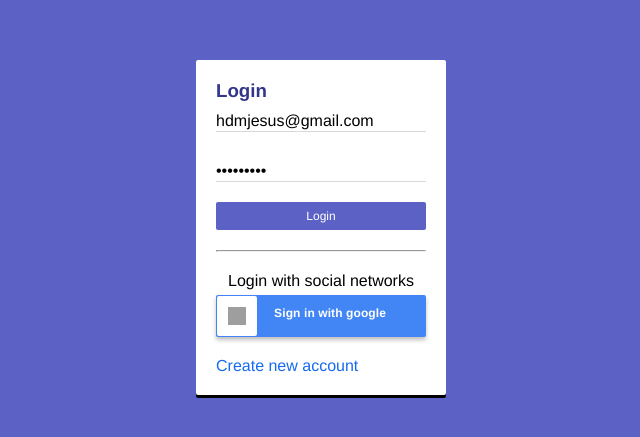
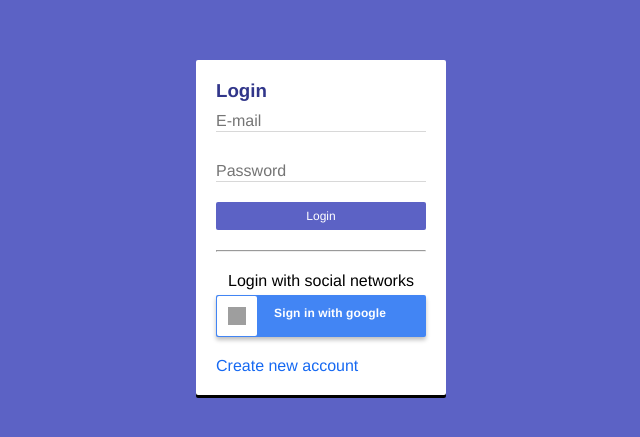
Before and after one commit to hdmjesus/Movie-ui, a React app: page /auth/login in a window 1280 px wide. Shown: the part 173-610 px from the top of the page, without its empty margins (319-959 px from the left). Built offline with nearby package versions, Linux system fonts and the light colour scheme; no server answers; grey boxes are pictures that could not be loaded.

Commit message:
error de seguridad resuelto en el formulario

```diff
--- a/src/screens/LoginScreen.jsx
+++ b/src/screens/LoginScreen.jsx
@@ -15,8 +15,8 @@ export const LoginScreen = () => {
   const { loading } = useSelector((state) => state.ui);
 
   const [formValue, HandleInputChange] = useForm({
-		email: 'hdmjesus@gmail.com',
-		password: 'thypi123.',
+		email: '',
+		password: '',
 	});
 
   const { email, password } = formValue;
```
